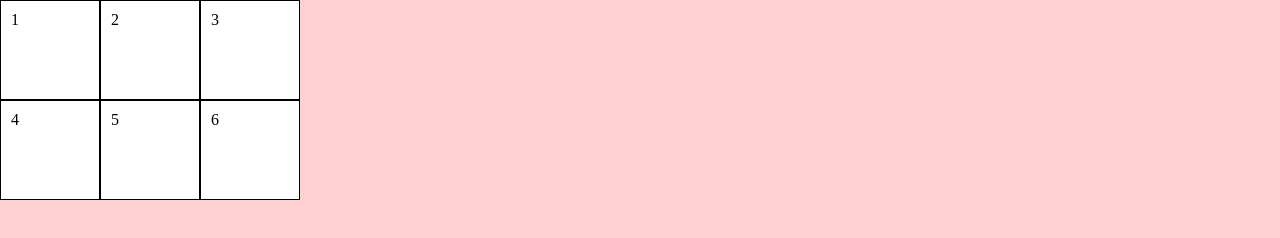
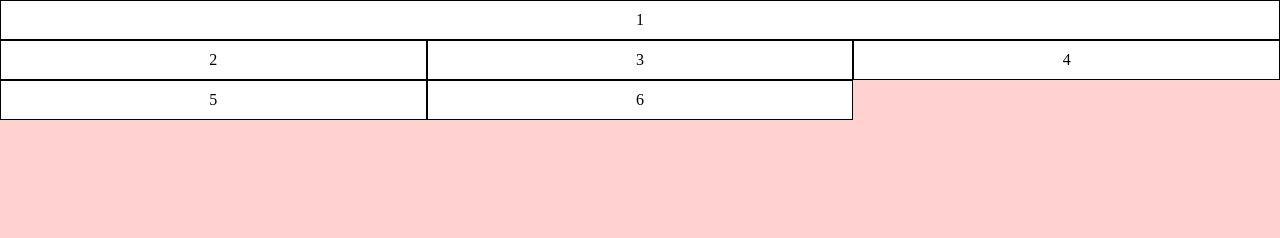
Before and after one commit to ToshifumiDT/gridsite, a plain HTML site: page index.html in a window 1280 px wide. Drawn offline with Linux system fonts and the light colour scheme.

Commit message:
adjusted gtid-area

```diff
--- a/css/style.css
+++ b/css/style.css
@@ -13,36 +13,35 @@ main{
 
 .wrapper {
     display: grid;
-    grid-template-columns: 100px 100px 100px;
-    grid-template-rows: 100px 100px 100px;
 }
 
 .item{
     border: 1px solid #000;
     padding: 10px;
+    text-align: center;
     background-color: rgb(255, 255, 255)
 }
 
 #item1 {
-    grid-area: 1/1/2/2;
+    grid-area: 1/1/2/4;
 }
 
 #item2 {
-    grid-area: 1/2/2/3;
+    grid-area: 2/1/3/2;
 }
 
 #item3 {
-    grid-area: 1/3/2/4;
+    grid-area: 2/2/3/3;
 }
 
 #item4 {
-    grid-area: 2/1/3/2;
+    grid-area: 2/3/3/4;
 }
 
 #item5 {
-    grid-area: 2/2/3/3;
+    grid-area: 3/1/4/2;
 }
 
 #item6 {
-    grid-area: 2/3/3/4;
+    grid-area: 3/2/4/3;
 }
```
